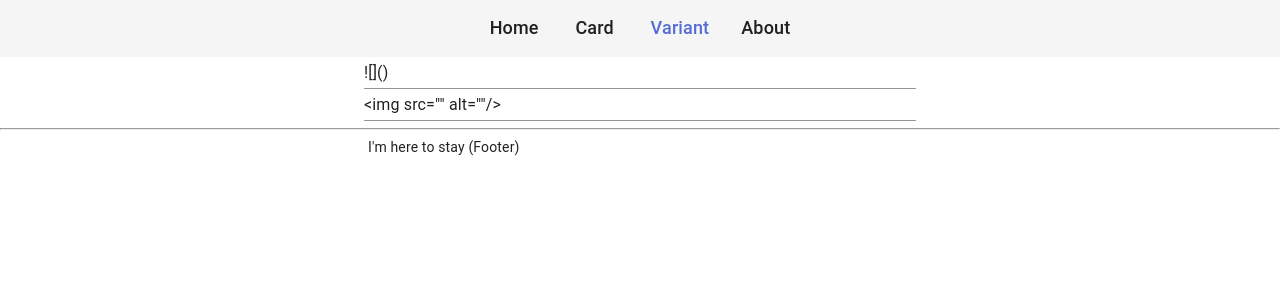
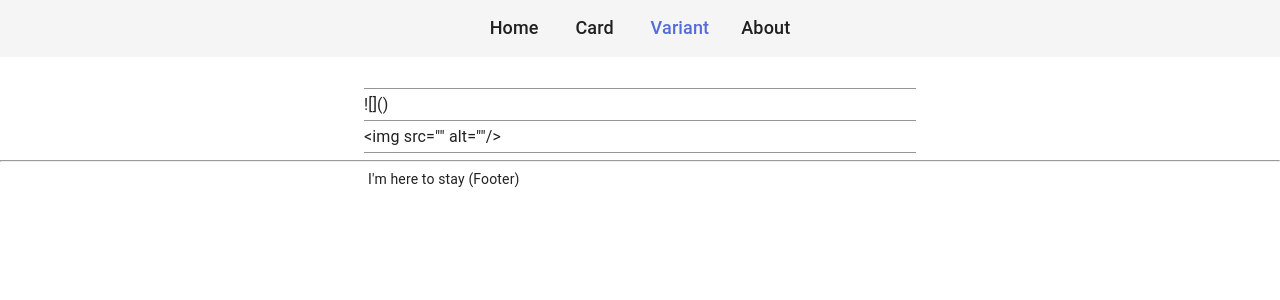
Before and after one commit to hankei6km/image-url-workbench, a Next.js app: page /variant in a window 1280 px wide. Shown: the top 300 px of the page. Built offline with nearby package versions, Linux system fonts and the light colour scheme.

Commit message:
Render image as md / html

```diff
--- a/package.json
+++ b/package.json
@@ -11,6 +11,7 @@
     "@material-ui/core": "4.11.0",
     "@material-ui/lab": "^4.0.0-alpha.56",
     "@types/react-color": "^3.0.4",
+    "@types/turndown": "5.0.0",
     "imgix-url-params": "^11.10.1",
     "next": "latest",
     "react": "^16.12.0",
--- a/pages/variant.tsx
+++ b/pages/variant.tsx
@@ -1,23 +1,52 @@
-import React, { useState, useContext } from 'react';
+import React, { useState, useContext, useEffect } from 'react';
 import ReactDomServer from 'react-dom/server';
 import Layout from '../components/Layout';
 import Container from '@material-ui/core/Container';
 import Box from '@material-ui/core/Box';
 import TextField from '@material-ui/core/TextField';
+// import TurndownService from 'turndown';
 import PreviewContext from '../components/PreviewContext';
 
+// const turndownService = new TurndownService();
+
+const markdwonEscapeRegExp = /([[\]\\<>])/g;
 const VariantPage = () => {
   const previewStateContext = useContext(PreviewContext);
   //const previewDispatch = useContext(PreviewDispatch);
-  const [value] = useState(`![](${previewStateContext.previewImageUrl})`);
+  const [altText, setAltText] = useState('');
+  const [markdown, setMarkdown] = useState('');
+  const [imgElement, setImgElement] = useState(
+    <img src={previewStateContext.previewImageUrl} alt="" />
+  );
 
-  const imgElement = <img src={previewStateContext.previewImageUrl} alt="" />;
+  useEffect(() => {
+    // markdown は手動でエスケープでも良いのでは?
+    setMarkdown(
+      `![${altText.replace(markdwonEscapeRegExp, '\\$1')}](${
+        previewStateContext.previewImageUrl
+      })`
+    );
+  }, [previewStateContext.previewImageUrl, altText]);
+
+  useEffect(() => {
+    setImgElement(
+      <img src={previewStateContext.previewImageUrl} alt={altText} />
+    );
+  }, [previewStateContext.previewImageUrl, altText]);
 
   return (
     <Layout title="Variant">
       <Container maxWidth="sm">
         <Box>
-          <TextField fullWidth multiline value={value} />
+          <TextField
+            fullWidth
+            multiline
+            value={altText}
+            onChange={(e) => setAltText(e.target.value)}
+          />
+        </Box>
+        <Box>
+          <TextField fullWidth multiline value={markdown} />
         </Box>
         <Box>
           <TextField
```
Also changed, not shown: 1 other file (tests, documents, lock files or other folders).
